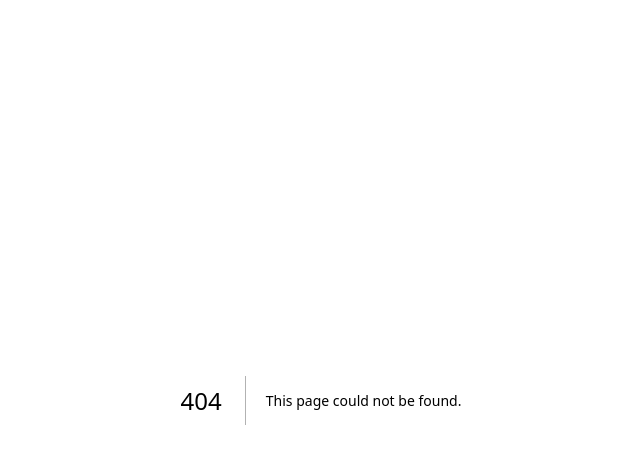
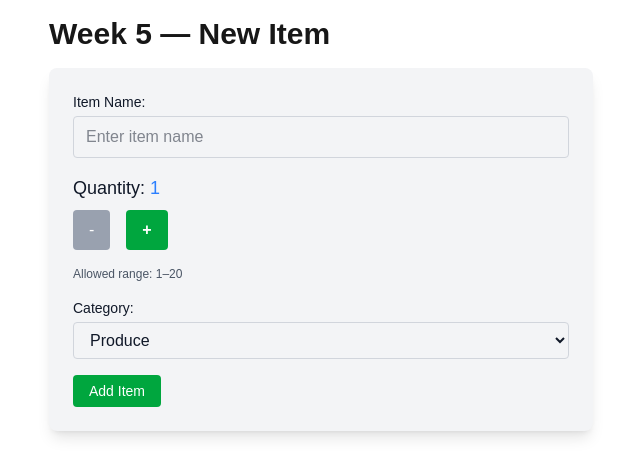
Before and after one commit to Karan571-glitch/cprg306_assignments, a Next.js app: page /week-5 in a window 1280 px wide. Before the commit this address had no page. Shown: the top 476 px of the page, without its empty margins (319-959 px from the left). Built offline with nearby package versions, Linux system fonts and the light colour scheme.

Commit message:
Week 5 updated

```diff
--- a/app/week-4/new-item.js
+++ b/app/week-4/new-item.js
@@ -1,4 +1,5 @@
 "use client";
+
 
 import { useState } from "react";
 
--- /dev/null
+++ b/app/week-5/new-item.js
@@ -0,0 +1,116 @@
+"use client";
+
+import { useState } from "react";
+
+export default function NewItem() {
+  const [name, setName] = useState("");
+  const [Quantity, setQuantity] = useState(1);
+  const [category, setCategory] = useState("produce");
+
+  function Increment() {
+    setQuantity((num) => Math.min(num + 1, 20));
+  }
+
+  function decrement() {
+    setQuantity((num) => Math.max(num - 1, 1));
+  }
+
+  function handleSubmit(e) {
+    e.preventDefault();
+
+    const item = { name, Quantity, category };
+    console.log(item);
+
+    alert(
+      `Item Added:\nName: ${name}\nQuantity: ${Quantity}\nCategory: ${category}`
+    );
+
+
+    setName("");
+    setQuantity(1);
+    setCategory("produce");
+  }
+
+  return (
+    <form
+      onSubmit={handleSubmit}
+      className="bg-gray-100 text-gray-900 p-6 rounded-lg shadow-lg"
+    >
+
+      <div className="mb-4">
+        <label className="block text-sm font-medium mb-1">Item Name:</label>
+        <input
+          type="text"
+          value={name}
+          required
+          onChange={(e) => setName(e.target.value)}
+          placeholder="Enter item name"
+          className="w-full px-3 py-2 border border-gray-300 rounded focus:outline-none focus:ring-2 focus:ring-blue-400"
+        />
+      </div>
+
+
+      <p className="text-lg mb-2">
+        Quantity: <span className="text-blue-500">{Quantity}</span>
+      </p>
+
+      <div className="flex space-x-4 mb-4">
+        <button
+          type="button"
+          onClick={decrement}
+          disabled={Quantity === 1}
+          className={`px-4 py-2 rounded ${
+            Quantity === 1
+              ? "bg-gray-400 text-white cursor-not-allowed"
+              : "bg-gray-500 hover:bg-gray-600 text-white"
+          }`}
+        >
+          -
+        </button>
+
+        <button
+          type="button"
+          onClick={Increment}
+          disabled={Quantity === 20}
+          className={`px-4 py-2 rounded font-bold ${
+            Quantity === 20
+              ? "bg-green-500 text-white cursor-not-allowed"
+              : "bg-green-600 text-white hover:bg-blue-700"
+          }`}
+        >
+          +
+        </button>
+      </div>
+
+      <p className="mt-1 mb-4 text-xs text-gray-600">Allowed range: 1–20</p>
+
+      <div className="mb-4">
+        <label className="block text-sm font-medium mb-1">Category:</label>
+        <select
+          value={category}
+          onChange={(e) => setCategory(e.target.value)}
+          className="w-full px-3 py-2 border border-gray-300 rounded focus:outline-none focus:ring-2 focus:ring-blue-400"
+        >
+          <option value="produce">Produce</option>
+          <option value="dairy">Dairy</option>
+          <option value="bakery">Bakery</option>
+          <option value="meat">Meat</option>
+          <option value="frozen foods">Frozen Foods</option>
+          <option value="canned goods">Canned Goods</option>
+          <option value="dry goods">Dry Goods</option>
+          <option value="beverages">Beverages</option>
+          <option value="snacks">Snacks</option>
+          <option value="household">Household</option>
+          <option value="other">Other</option>
+        </select>
+      </div>
+
+      <button
+        type="submit"
+        className="bg-green-600 hover:bg-green-700 text-white px-4 py-1.5 rounded text-sm font-medium"
+>
+        Add Item
+      </button>
+    </form>
+  );
+}
--- /dev/null
+++ b/app/week-5/page.js
@@ -0,0 +1,10 @@
+import NewItem from "./new-item";
+
+export default function Page() {
+  return (
+    <main className="p-4 max-w-xl mx-auto">
+      <h1 className="text-3xl font-semibold mb-4">Week 5  — New Item</h1>
+      <NewItem />
+    </main>
+  );
+}
```
